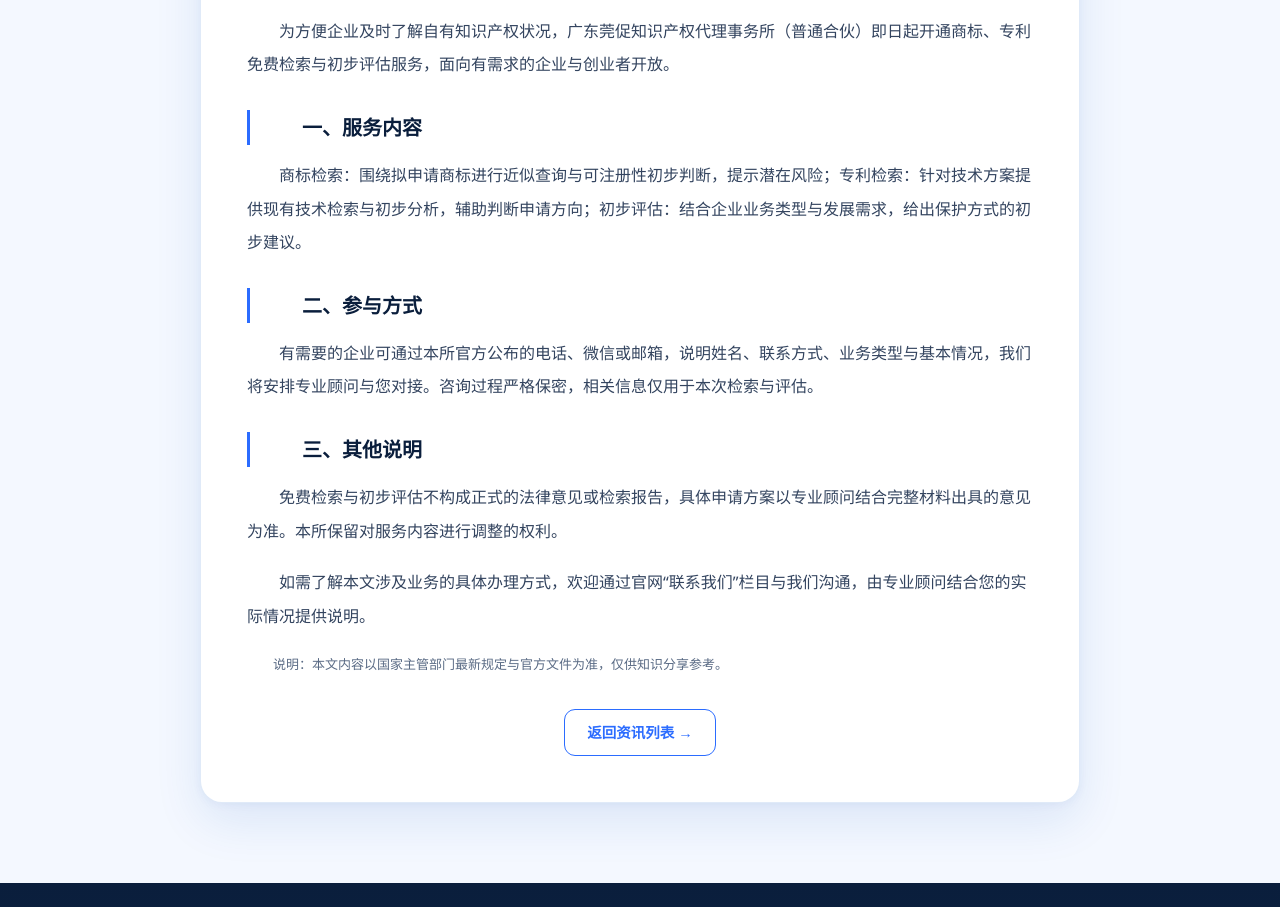
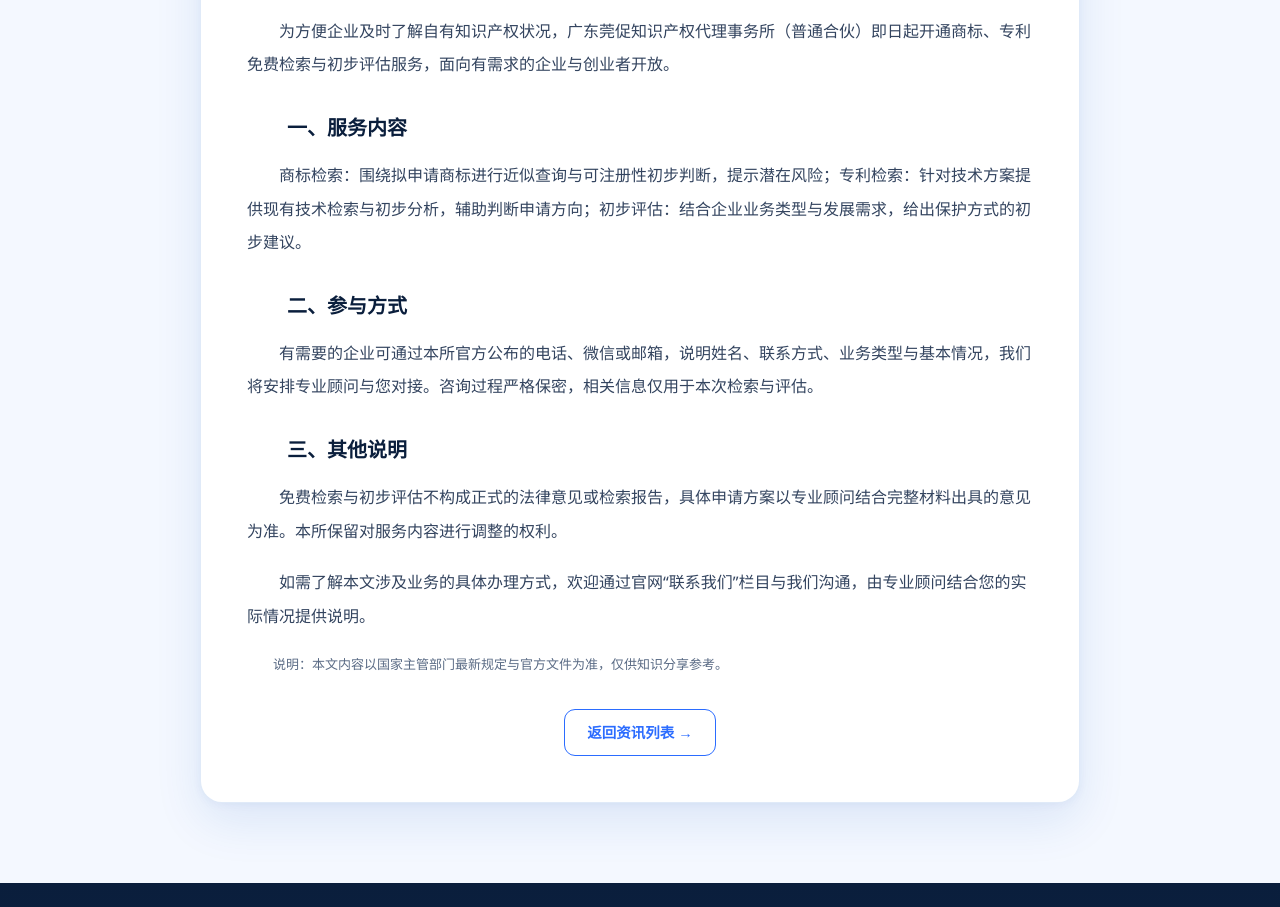
Before and after one commit to unipiwei-blip/iguancu, a plain HTML site: page news/n01.html in a window 1280 px wide. Shown: the part 870-1777 px from the top of the page. Drawn offline with Linux system fonts and the light colour scheme.

Commit message:
样式: 去除文章小标题前的蓝色竖条，保留段首缩进

```diff
--- a/assets/css/style.css
+++ b/assets/css/style.css
@@ -226,7 +226,7 @@ img{max-width:100%;display:block}
 .article-title{font-size:30px;color:var(--ink);font-weight:800;line-height:1.5;margin-bottom:18px;text-align:center}
 .article-meta{text-align:center;color:var(--muted);font-size:14px;margin-bottom:30px;padding-bottom:22px;border-bottom:1px solid var(--line)}
 .article-body p{color:#33445f;line-height:2.1;margin-bottom:18px;font-size:16px;text-align:left;text-indent:2em}
-.article-body h3{font-size:20px;color:var(--ink);margin:28px 0 14px;padding-left:12px;border-left:3px solid var(--blue);text-indent:2em}
+.article-body h3{font-size:20px;color:var(--ink);margin:28px 0 14px;text-indent:2em}
 .article-cover{width:100%;height:auto;object-fit:contain;border-radius:var(--r-md);margin-bottom:28px;display:block}
 .article-figure{margin:24px 0 30px;text-align:center}
 .article-figure img{width:100%;height:auto;object-fit:contain;display:block;border-radius:var(--r-md)}
```
